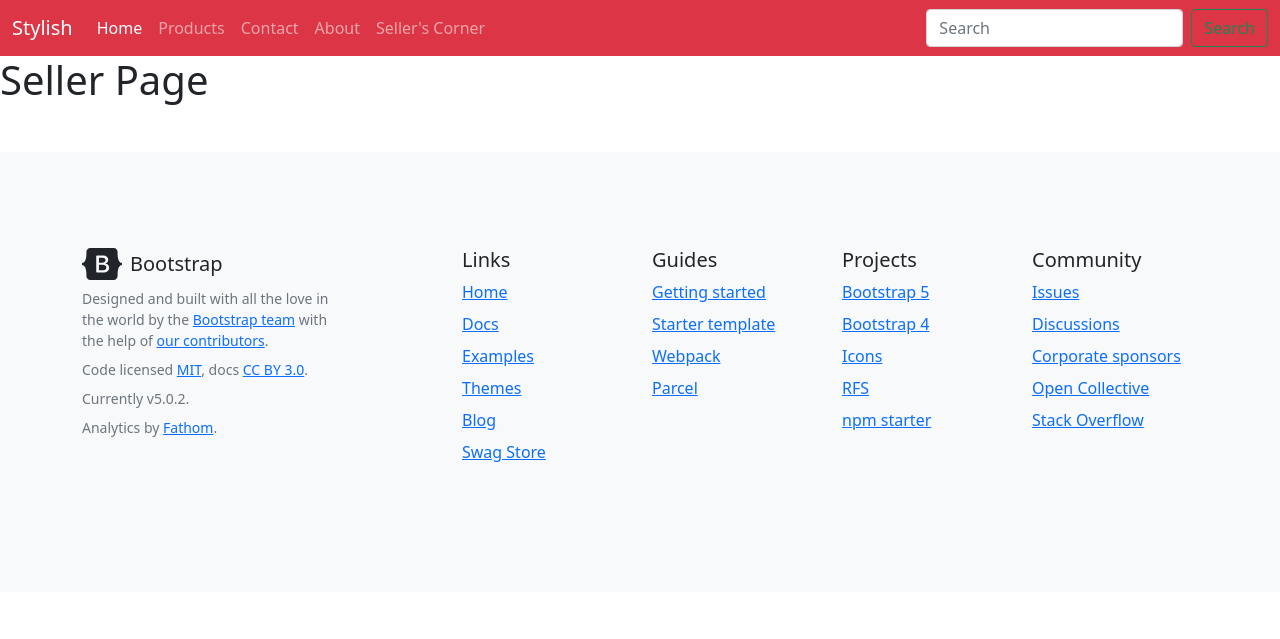
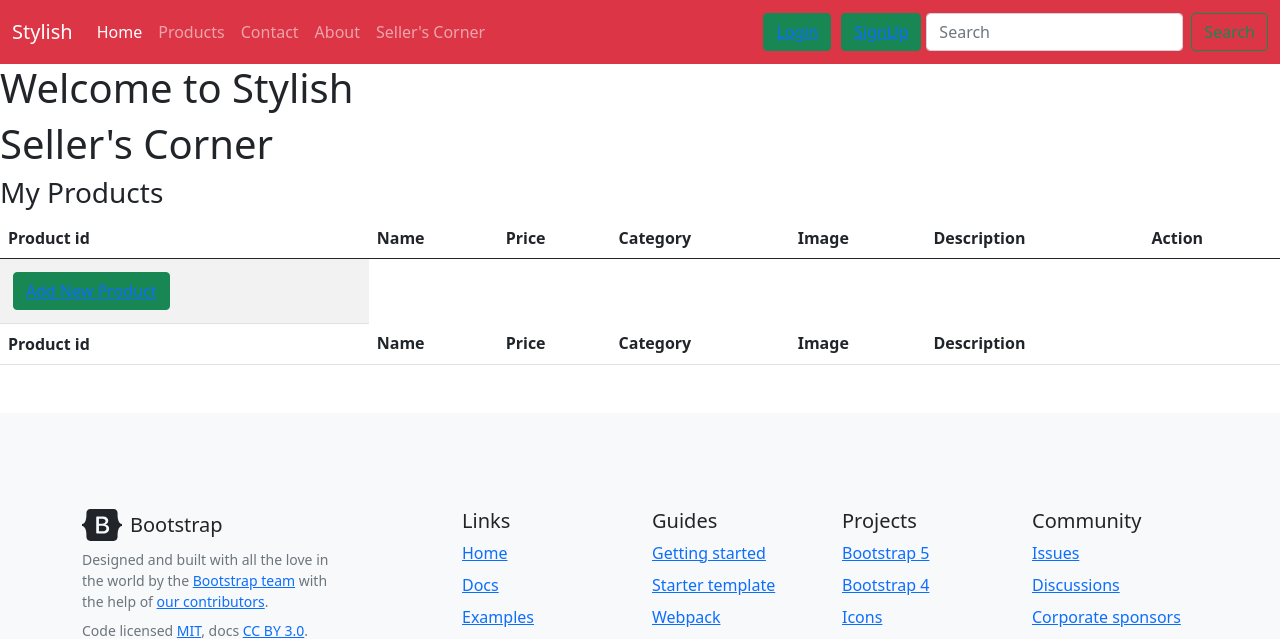
Before and after one commit to Engima-coders/ECOM-website--project, a PHP site: page /pages/seller.php in a window 1280 px wide. Shown: the top 639 px of the page. Before the commit the page ends 462 px from the top, so only its background shows below. Run offline with PHP 8.4, Linux system fonts and the light colour scheme.

Commit message:
login signup page

```diff
--- a/header.php
+++ b/header.php
@@ -8,7 +8,7 @@
 <link rel="stylesheet" href="https://cdnjs.cloudflare.com/ajax/libs/twitter-bootstrap/5.1.0/css/bootstrap.min.css">
 <link rel="stylesheet" href="https://cdnjs.cloudflare.com/ajax/libs/font-awesome/5.15.4/css/all.min.css">
 <link rel="stylesheet" href="/ecom/src/assets/css/index.css">
-<title>Title</title>
+<title>Stylish</title>
 </head>
 <body>
 <nav class="navbar navbar-expand-lg navbar-dark bg-danger">
@@ -35,6 +35,8 @@
           <a class="nav-link" href="/ECOM-website--project/pages/seller.php">Seller's Corner</a>
         </li>
       </ul>
+      <button type="button"class="btn btn-success"style="margin:5px"> <a href="./pages/login.php">Login</a></button>
+      <button type="button" class="btn btn-success" style="margin:5px"><a href="./pages/signup.php">SignUp</a></button>
       <form class="d-flex">
       <input class="form-control me-2" type="search" placeholder="Search" aria-label="Search">
       <button class="btn btn-outline-success" type="submit">Search</button>
--- a/pages/seller.php
+++ b/pages/seller.php
@@ -2,8 +2,38 @@
 require("../header.php");
 
 ?>
-
-<h1>Seller Page</h1>
+<h1>Welcome to Stylish </h1>
+<h1>Seller's Corner</h1>
+<h3>My Products</h3>
+<div>
+    <table class="table table-striped">
+  <thead>
+    <tr>
+        <th>Product id</th>
+        <th>Name</th>
+        <th>Price</th>
+        <th>Category</th>
+        <th>Image</th>
+        <th>Description</th>
+        <th>Action</th>
+    </tr>
+  </thead>
+  <tbody>
+     <tr>
+        <td><button type="button" class="btn btn-success" style="margin:5px" ><a href="./product_management/add.php">Add New Product</a></button></td>
+     </tr>
+     <tr>
+        <th>Product id</th>
+        <th>Name</th>
+        <th>Price</th>
+        <th>Category</th>
+        <th>Image</th>
+        <th>Description</th>
+        <th></th>
+     </tr>
+  </tbody>
+</table>
+</div>
 <?php
 require("../footer.php");
 ?>
```
Also changed, not shown: pages/login.php (added, +20 -0 lines), pages/signup.php (added, +9 -0 lines), product_management/add.php (added, +9 -0 lines).
